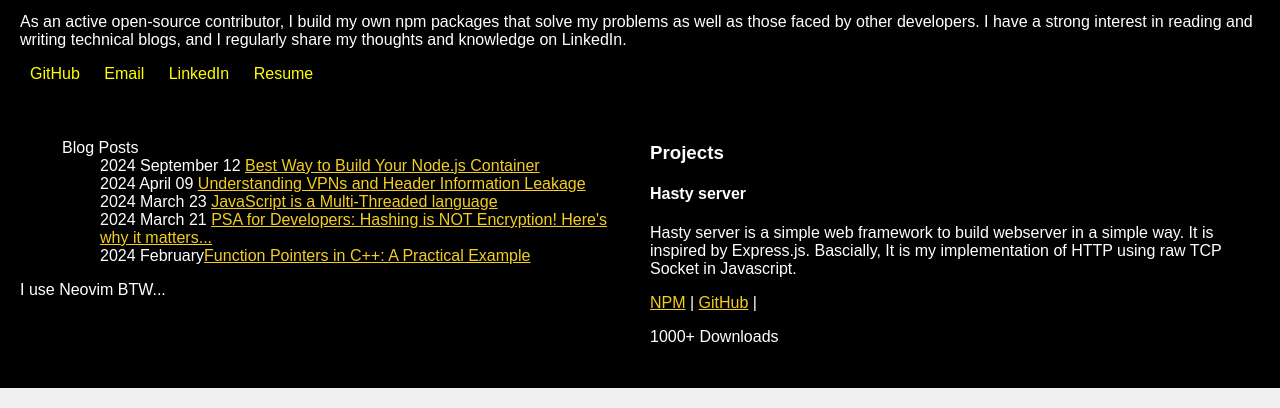
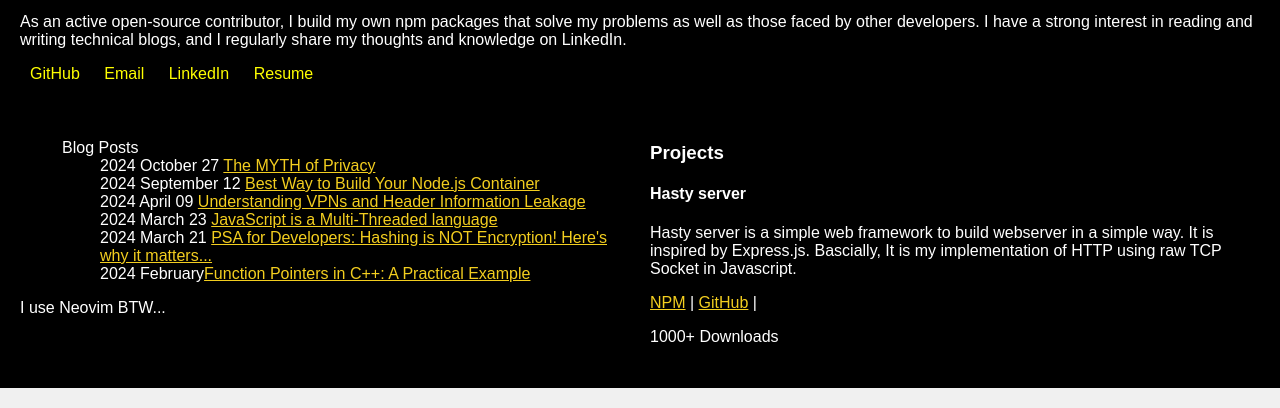
Before and after one commit to IntegerAlex/realtalkportfolio, a website: page public/index.html in a window 1280 px wide. Shown: the part 342-750 px from the top of the page. Drawn offline with Linux system fonts and the light colour scheme.

Commit message:
The MYTH of Privacy

```diff
--- a/public/index.html
+++ b/public/index.html
@@ -27,6 +27,7 @@
     <div id="blogs">
         <ul>
 		<legend>Blog Posts</legend>
+		<ol>2024 October 27 <a href="https://blogs.flexhost.tech/posts/2024-10-27.html" target="_blank">The MYTH of Privacy</a></ol>
 		<ol>2024 September 12 <a href="https://blogs.flexhost.tech/posts/2024-09-12.html" tagret="_blank">Best Way to Build Your Node.js Container</a></ol>
             <ol>2024 April 09 <a href="https://blogs.flexhost.tech/posts/2024-04-09.html" target="_blank">Understanding VPNs and Header Information Leakage</a></ol>
             <ol>2024 March 23 <a href="https://blogs.flexhost.tech/posts/2024-03-23.html" target="_blank">JavaScript is a Multi-Threaded language</a></ol>
```
